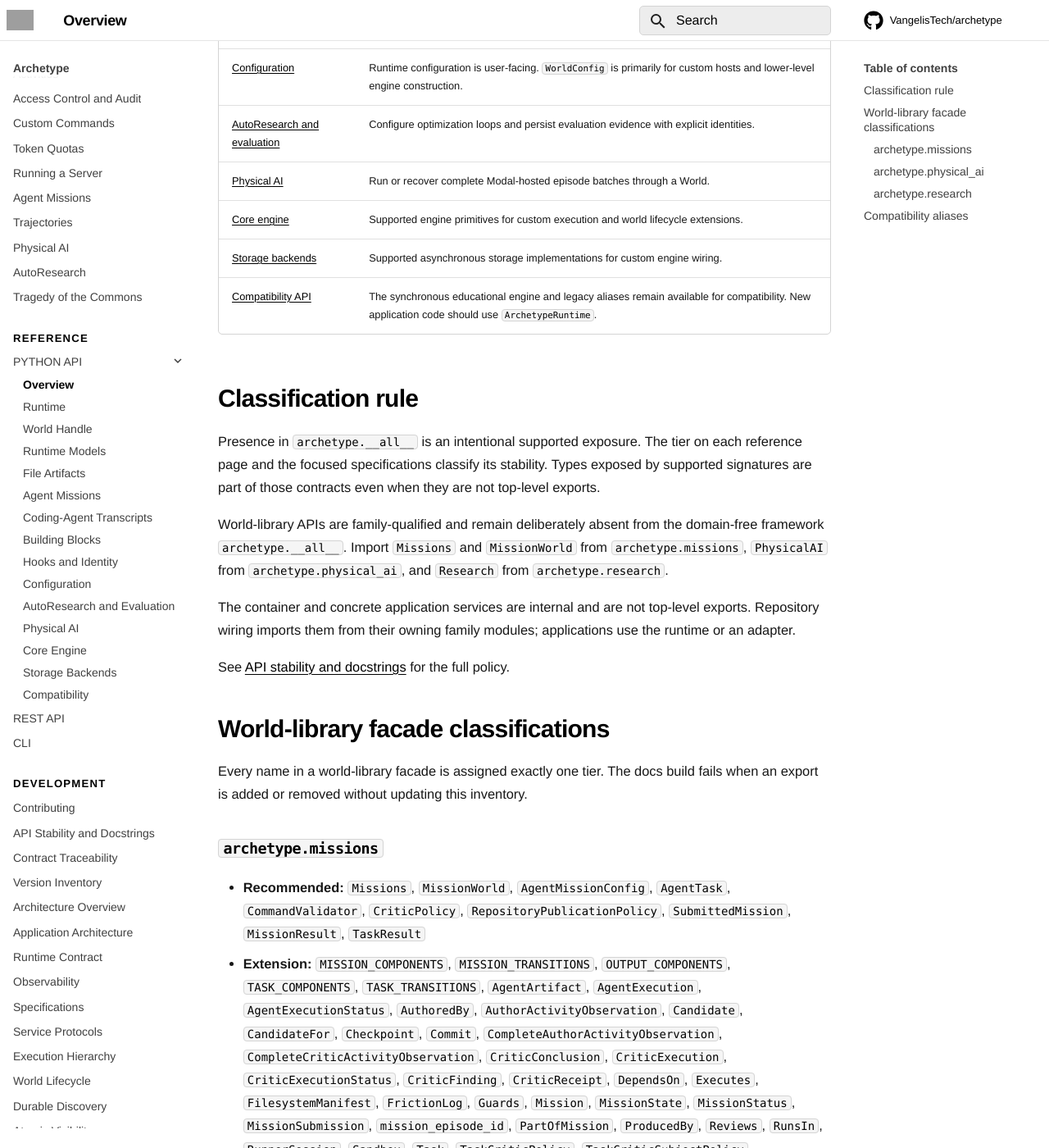
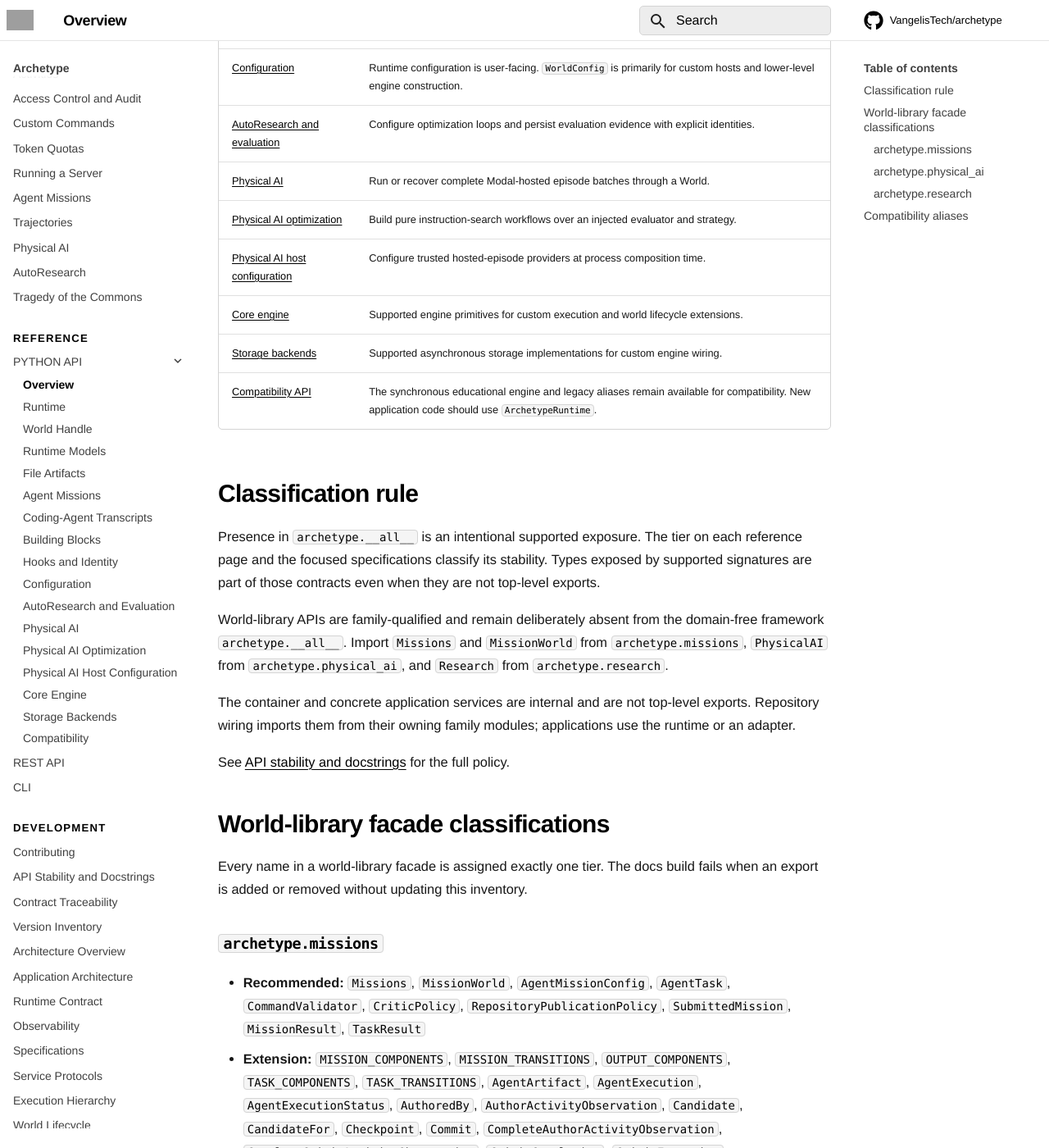
Before and after one commit to VangelisTech/archetype, an MkDocs documentation site: the page built from docs/reference/python-api.md, in a window 1280 px wide and 1400 px high, scrolled down 716 px. Shown: the whole window at 82% size. Built offline with MkDocs 1.6.1 and Material for MkDocs 9.7.7, drawn with Linux system fonts in a browser that asks for light colours; comment, search, counter and statistics services are not loaded; some of the changed text lies outside the part shown; grey boxes are pictures that could not be loaded.

Commit message:
docs: align physical-ai api tiers

```diff
--- a/docs/reference/python-api.md
+++ b/docs/reference/python-api.md
@@ -17,6 +17,8 @@ Archetype's Python reference inventories and classifies the supported framework
 | [Configuration](python/configuration.md) | Runtime configuration is user-facing. `WorldConfig` is primarily for custom hosts and lower-level engine construction. |
 | [AutoResearch and evaluation](python/autoresearch.md) | Configure optimization loops and persist evaluation evidence with explicit identities. |
 | [Physical AI](python/physical-ai.md) | Run or recover complete Modal-hosted episode batches through a World. |
+| [Physical AI optimization](python/physical-ai-optimization.md) | Build pure instruction-search workflows over an injected evaluator and strategy. |
+| [Physical AI host configuration](python/physical-ai-host.md) | Configure trusted hosted-episode providers at process composition time. |
 | [Core engine](python/core.md) | Supported engine primitives for custom execution and world lifecycle extensions. |
 | [Storage backends](python/storage.md) | Supported asynchronous storage implementations for custom engine wiring. |
 | [Compatibility API](python/compatibility.md) | The synchronous educational engine and legacy aliases remain available for compatibility. New application code should use `ArchetypeRuntime`. |
--- a/mkdocs.yml
+++ b/mkdocs.yml
@@ -92,6 +92,8 @@ nav:
           - Configuration: reference/python/configuration.md
           - AutoResearch and Evaluation: reference/python/autoresearch.md
           - Physical AI: reference/python/physical-ai.md
+          - Physical AI Optimization: reference/python/physical-ai-optimization.md
+          - Physical AI Host Configuration: reference/python/physical-ai-host.md
           - Core Engine: reference/python/core.md
           - Storage Backends: reference/python/storage.md
           - Compatibility: reference/python/compatibility.md
```
Also changed, not shown: other parts of docs/reference/python-api.md (+3 -1 lines), docs/reference/python/physical-ai-host.md (added, +7 -0 lines), docs/reference/python/physical-ai-optimization.md (added, +32 -0 lines), docs/reference/python/physical-ai.md (+0 -33 lines), 2 other files.
